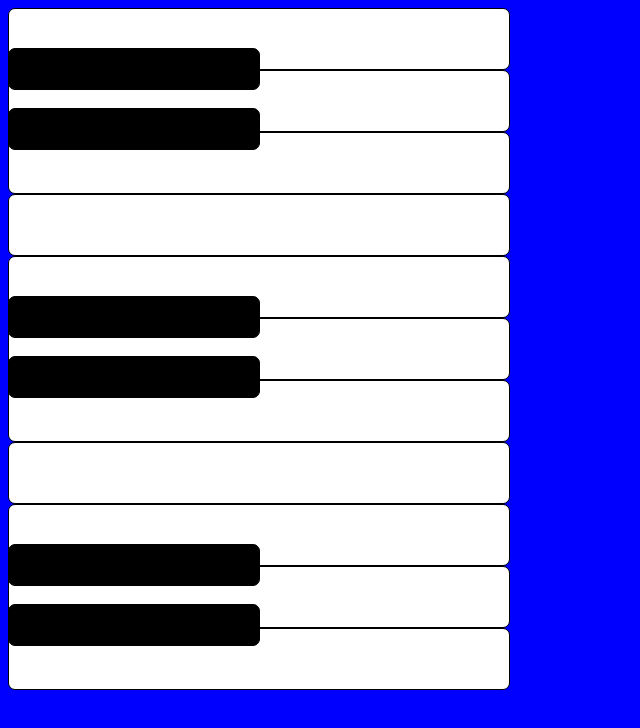
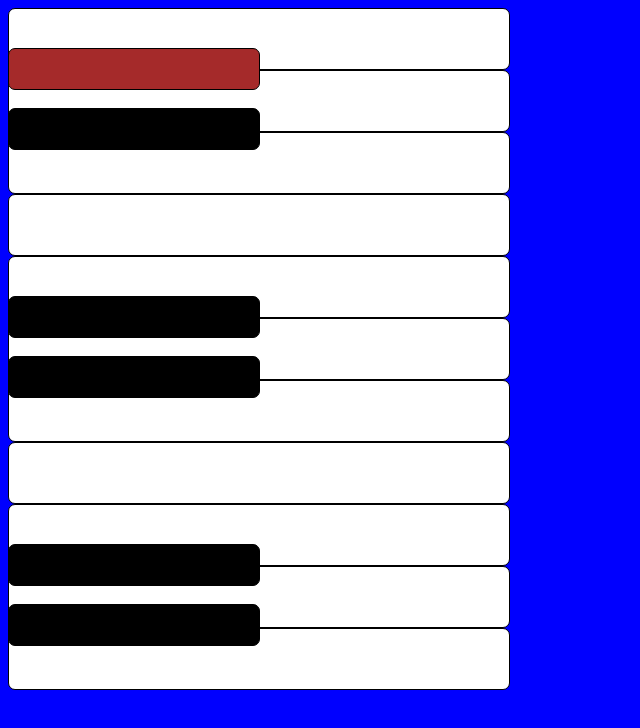
Before and after one commit to Ben-Kilinski/Piano-task, a plain HTML site: page index.html in a window 1280 px wide. In both pictures the pointer is over the element 134 px from the left and 69 px from the top of the page. Shown: the whole page, without its empty margins (0-640 px from the left). Drawn offline with Linux system fonts and the light colour scheme.

Commit message:
piano final

```diff
--- a/style.css
+++ b/style.css
@@ -8,7 +8,14 @@ div {
     border-radius: 7px;
     border-width: 1px;
     border-style: solid;
-
+}
+div:hover {
+    height: 60px;
+    width: 500px;
+    background-color: purple;
+    border-radius: 7px;
+    border-width: 1px;
+    border-style: solid;
 }
 
 #teclapreta1 {
@@ -21,6 +28,16 @@ div {
     position: absolute;
     margin-top: 40px;
 }
+#teclapreta1:hover {
+    height: 40px;
+    width: 250px;
+    border-radius: 7px;
+    border-width: 1px;
+    border-style: solid;
+    position: absolute;
+    margin-top: 40px;
+    background-color: brown;
+}
 
 #teclapreta2 {
     height: 40px;
@@ -32,3 +49,13 @@ div {
     position: absolute;
     margin-top: 100px;
 }
+#teclapreta2:hover {
+    height: 40px;
+    width: 250px;
+    background-color: brown;
+    border-radius: 7px;
+    border-width: 1px;
+    border-style: solid;
+    position: absolute;
+    margin-top: 100px;
+}
```
